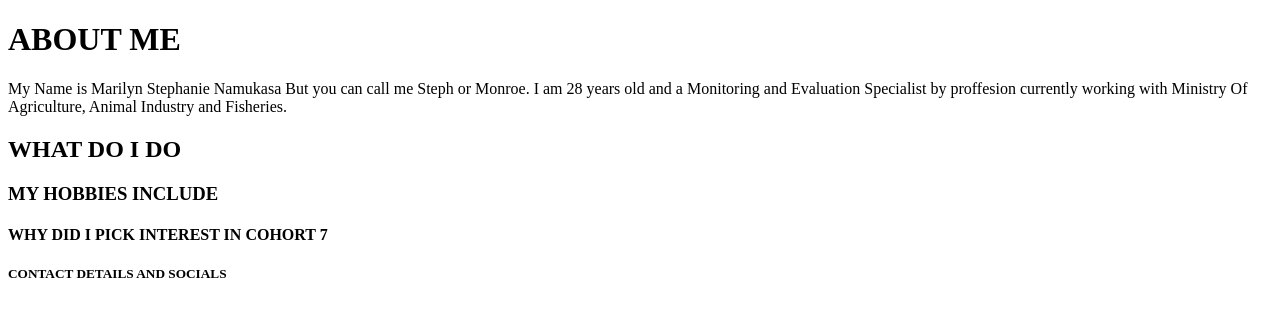
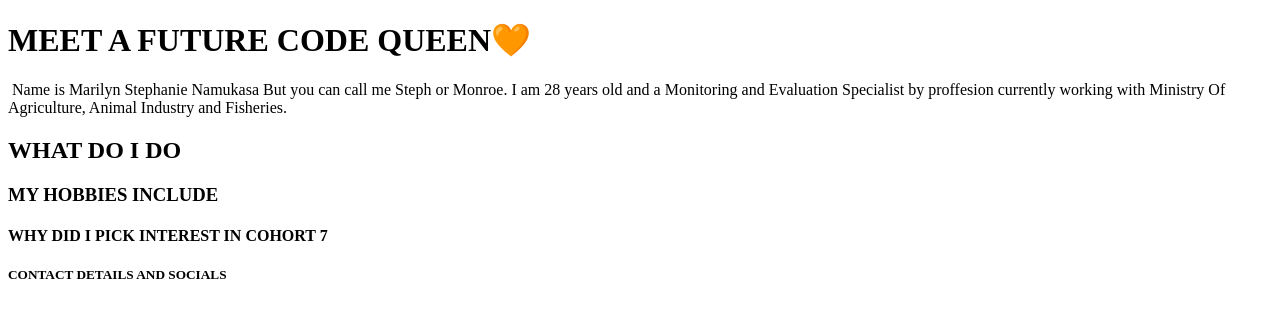
Before and after one commit to MsMarilynStephanie/codequeen7, a plain HTML site: page mybio.html in a window 1280 px wide. Drawn offline with Linux system fonts and the light colour scheme.

Commit message:
my first commit

```diff
--- a/mybio.html
+++ b/mybio.html
@@ -1,11 +1,11 @@
 <!DOCTYPE html>
 <html>
     <head>
-        <title>Meet a future Code Queen🧡 </title>
+        <title>Future Devs starting out</title>
     </head>
  <body>
-    <h1>ABOUT ME</h1>
-    <P1> My Name is Marilyn Stephanie Namukasa </P1>
+    <h1>MEET A FUTURE CODE QUEEN🧡 </h1>
+    <P1> <img src=""/> Name is Marilyn Stephanie Namukasa </P1>
     <P2> But you can call me Steph or Monroe.</P2>
     <P3> I am 28 years old and a Monitoring and Evaluation Specialist by proffesion currently working with Ministry Of Agriculture, Animal Industry and Fisheries. </P2>
     <h2>WHAT DO I DO </h2>
```
Also changed, not shown: for bio 4.jpg (added), for bio 5.jpg (added), 3 other files.
